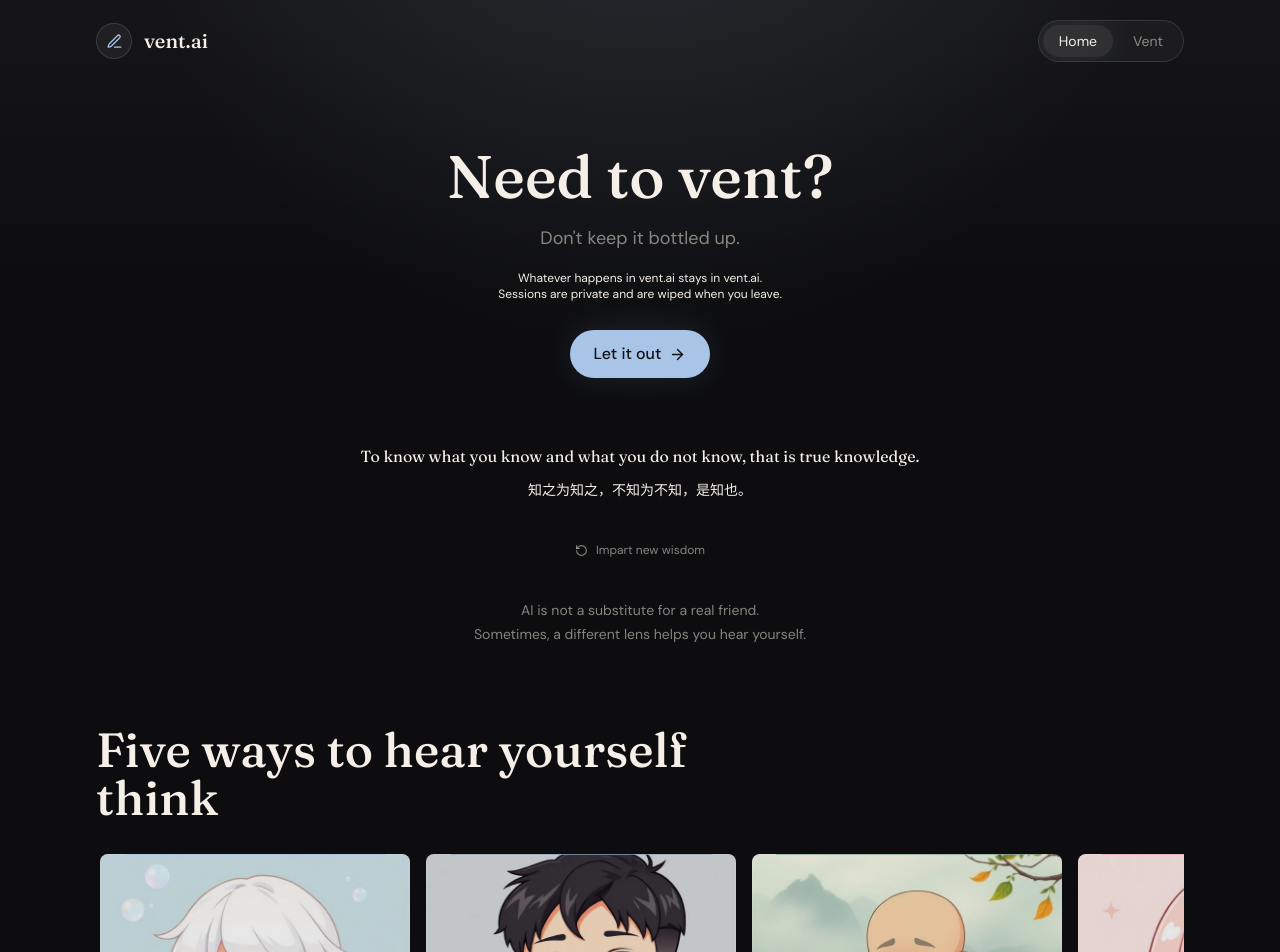
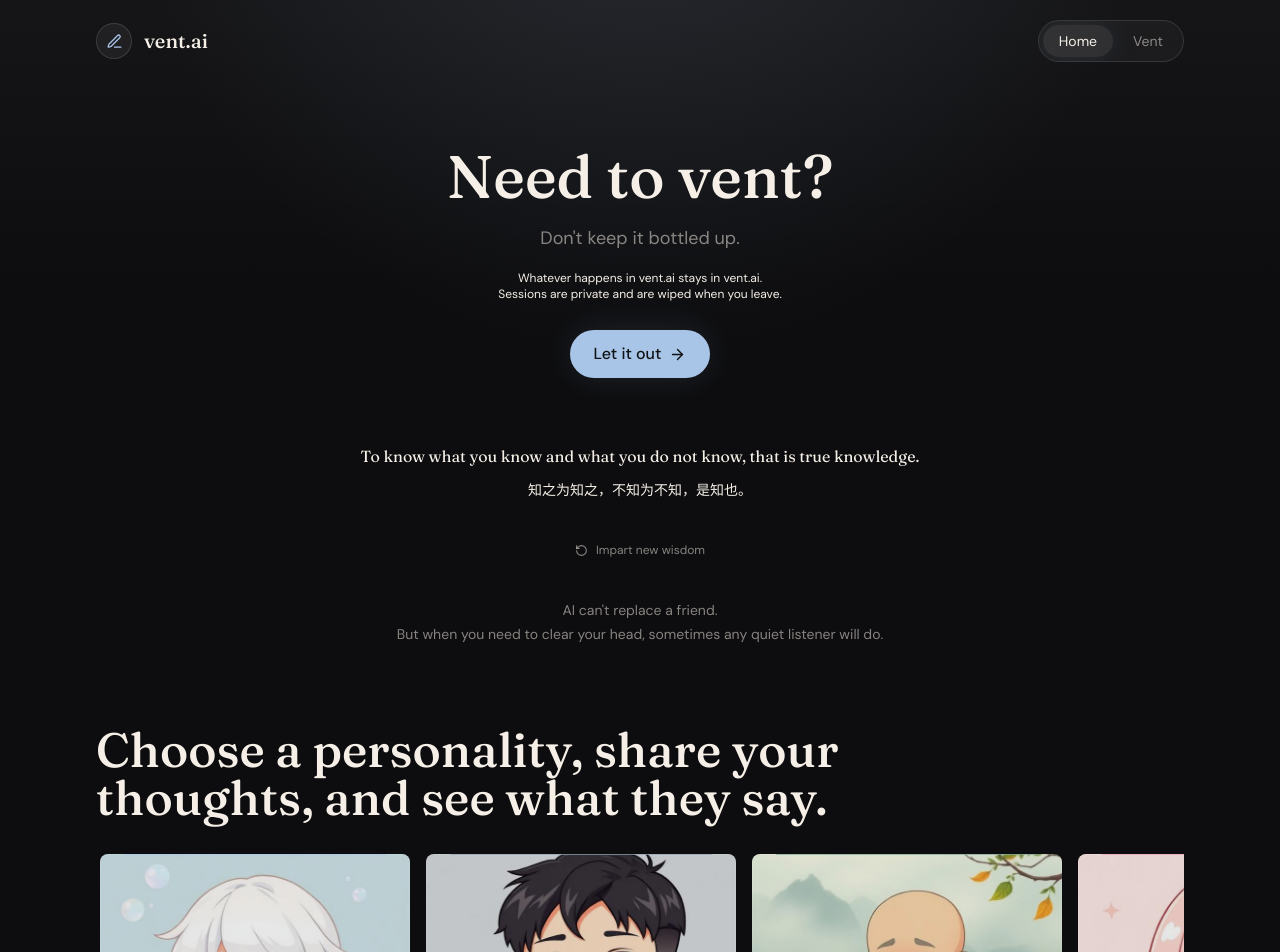
Before and after one commit to ansonnchan/hear-me-out, a Next.js app: page / in a window 1280 px wide. Shown: the top 952 px of the page. Built offline with nearby package versions, Linux system fonts and the light colour scheme; no server answers.

Commit message:
changed font

```diff
--- a/app/api/chat/route.ts
+++ b/app/api/chat/route.ts
@@ -35,7 +35,7 @@ function mockResponse(personality: PersonalityKey, message: string) {
     aristotle: `The first useful move is to separate the feeling from the question. Something in this matters to you, and something in it feels uncertain. Stay with the central issue, then take the next small step that reduces confusion rather than trying to solve the whole knot at once.`,
     ming: `Let the mind set down what it has been carrying. Not everything asks to be solved tonight. A journey of a thousand miles begins with a single step, and sometimes the first step is simply seeing the ground beneath you again.`,
     angel: `I want you to notice that you are still trying to name the truth instead of abandoning yourself inside it. That matters. Whatever this day has asked of you, you are not weak for needing tenderness around it.`,
-    'auntie-zhang': `Be honest with yourself, but do not be cruel. The next move does not need drama. Choose one concrete action you can stand behind, do it cleanly, and let that prove to you that you are not as stuck as the feeling says.`,
+    "auntie-zhang": `Be honest with yourself, but do not be cruel. The next move does not need drama. Choose one concrete action you can stand behind, do it cleanly, and let that prove to you that you are not as stuck as the feeling says.`,
   }
 
   return copy[personality] ?? `${personalities[personality].name} is listening. Give the thought a little more room.`
--- a/app/page.tsx
+++ b/app/page.tsx
@@ -10,16 +10,16 @@ export default function HomePage() {
       <div className="mx-auto mt-4 max-w-4xl text-center">
         <QuoteDisplay />
         <p className="mx-auto max-w-lg text-sm leading-6 text-muted">
-          AI is not a substitute for a real friend.
+          AI can't replace a friend.
           <br />
-          Sometimes, a different lens helps you hear yourself.
+          But when you need to clear your head, sometimes any quiet listener will do.
         </p>
       </div>
 
       <section className="mx-auto mt-12 max-w-6xl sm:mt-20">
-        <div className="mb-8 max-w-2xl space-y-3">
+        <div className="mb-8 max-w-4xl space-y-3">
           <h2 className="font-display text-4xl font-medium leading-tight sm:text-5xl">
-            Five ways to hear yourself think
+            Choose a personality, share your thoughts, and see what they say.
           </h2>
         </div>
 
--- a/components/personality-intro-card.tsx
+++ b/components/personality-intro-card.tsx
@@ -84,7 +84,7 @@ export function PersonalityIntroCard({ personalityKey }: PersonalityIntroCardPro
         >
           <span className="my-auto block">
             <span className="block font-display text-3xl font-medium">{personality.name}</span>
-            <span className="mt-5 block text-[15px] leading-7 text-foreground/72">
+            <span className="font-serif-copy mt-5 block text-[15px] leading-7 text-foreground/72">
               {personalityDescriptions[personality.key]}
             </span>
             <span className="mt-6 block text-xs text-muted">Tap to return.</span>
--- a/components/vent-input.tsx
+++ b/components/vent-input.tsx
@@ -59,7 +59,7 @@ export function VentInput({
               onSubmit()
             }
           }}
-          placeholder="What's on your mind? Write it all down. No one's judging."
+          placeholder="What's on your mind today?"
           className={cn(
             'w-full resize-none bg-transparent px-6 py-6 text-lg leading-8 text-foreground outline-none placeholder:text-foreground/30 disabled:opacity-70 sm:px-8 sm:py-8 sm:text-xl',
             compact ? 'min-h-[160px]' : 'min-h-[240px]',
--- a/components/vent-page-client.tsx
+++ b/components/vent-page-client.tsx
@@ -90,9 +90,9 @@ export function VentPageClient({ initialPersonality }: VentPageClientProps) {
       ) : null}
 
       <div className="relative z-10 mb-4 space-y-2 text-center">
-        <p className="text-sm text-[var(--accent)]">Same thought, different lens.</p>
+        <p className="text-sm text-[var(--accent)]">Explore a different perspective.</p>
         <h1 className="text-balance font-display text-3xl font-medium leading-tight sm:text-4xl">
-          Let the first sentence arrive.
+          Start with what's on your mind, and see what they say.
         </h1>
       </div>
 
@@ -106,7 +106,7 @@ export function VentPageClient({ initialPersonality }: VentPageClientProps) {
       {stage === 'selecting' ? (
         <div className="glass-panel relative z-10 mx-auto w-full max-w-3xl rounded-[8px] p-8 text-center">
           <p className="mx-auto max-w-md font-display text-3xl leading-10 text-foreground/82">
-            Who should sit with this?
+            Whose voice do you need to hear?
           </p>
         </div>
       ) : (
--- a/styles/globals.css
+++ b/styles/globals.css
@@ -77,6 +77,10 @@ a {
   font-family: var(--font-display), 'Fraunces', Georgia, serif;
 }
 
+.font-serif-copy {
+  font-family: 'Times New Roman', Times, serif;
+}
+
 .font-cjk {
   font-family: 'PingFang SC', 'Noto Sans SC', 'Microsoft YaHei', sans-serif;
 }
```
